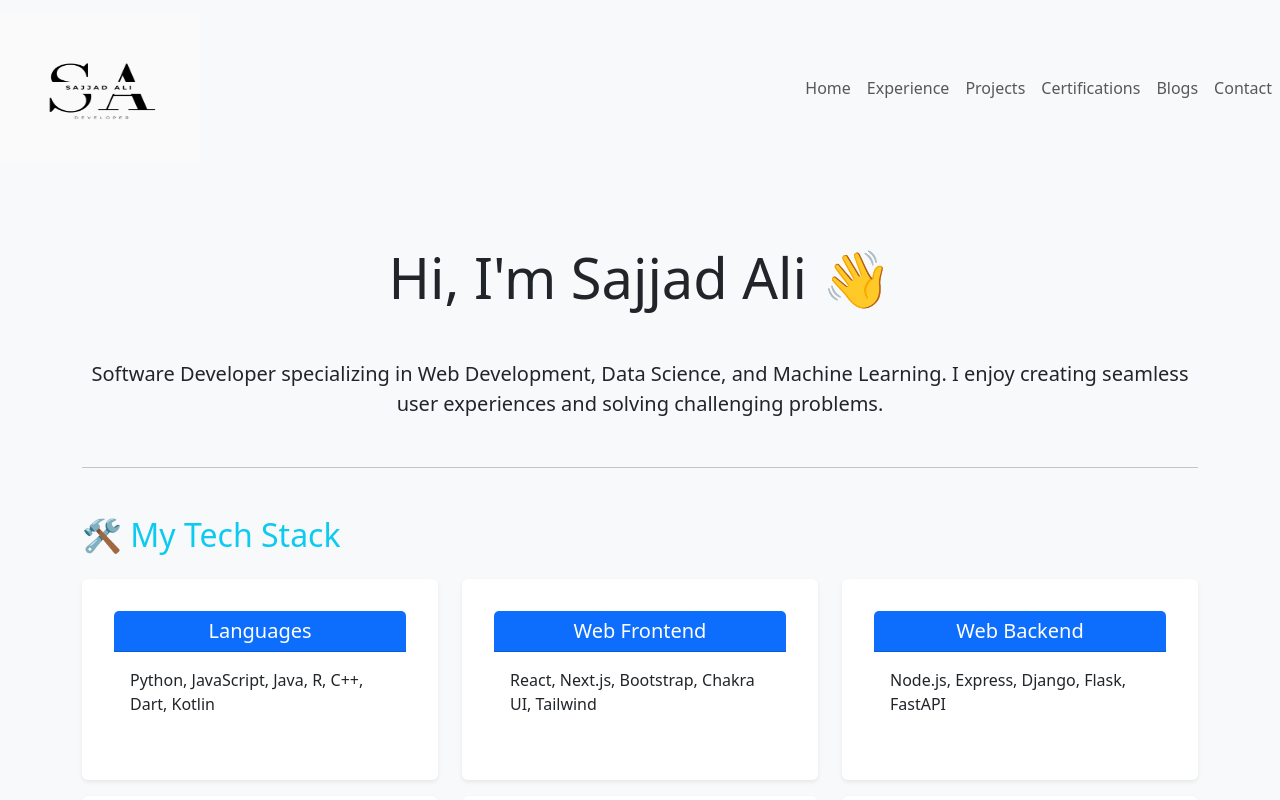
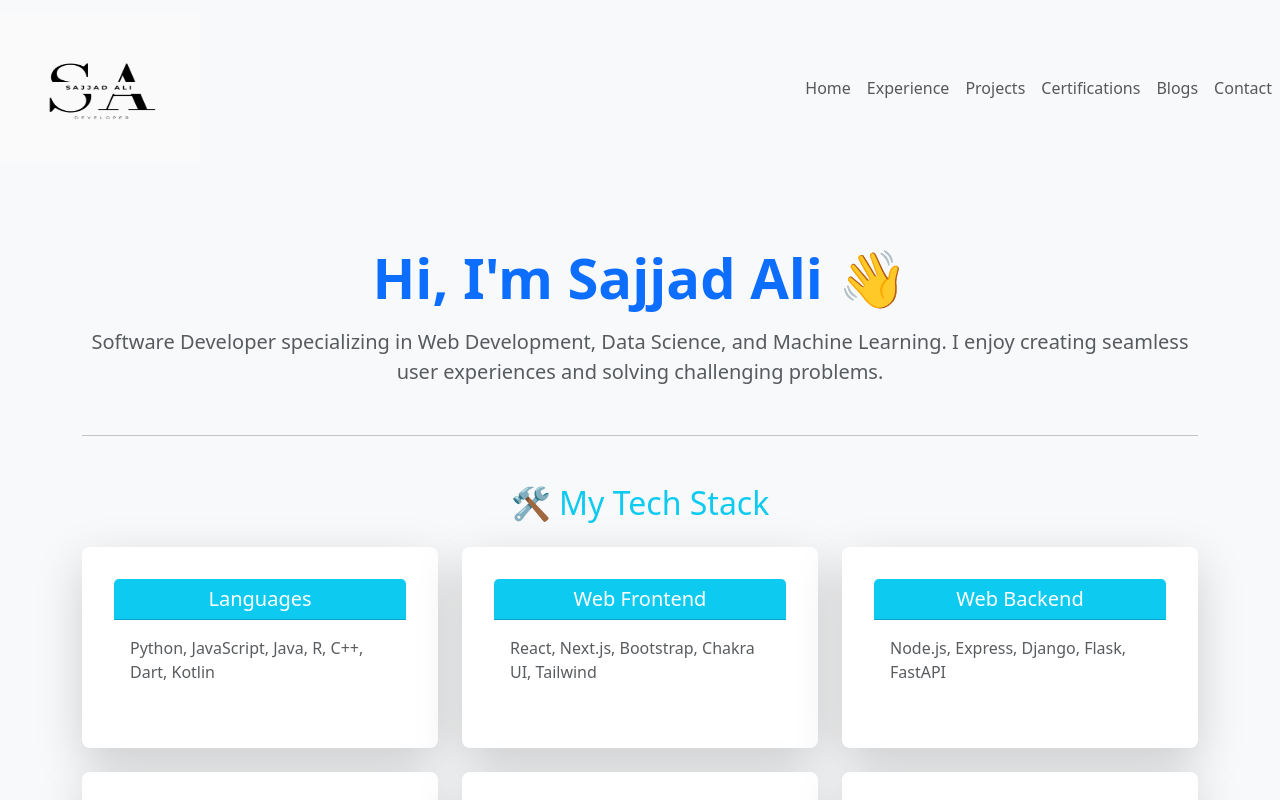
Before and after one commit to SajjadAli54/sajjadali, a React (Vite) app: page / in a window 1280 px wide. Shown: the top 800 px of the page. Built offline with nearby package versions, Linux system fonts and the light colour scheme.

Commit message:
Updated home page

```diff
--- a/package.json
+++ b/package.json
@@ -13,6 +13,7 @@
     "preview": "vite preview"
   },
   "dependencies": {
+    "animate.css": "^4.1.1",
     "bootstrap": "^5.3.3",
     "bootstrap-icons": "^1.11.3",
     "react": "^18.3.1",
--- a/src/main.jsx
+++ b/src/main.jsx
@@ -5,6 +5,7 @@ import App from "./App.jsx";
 
 import "bootstrap/dist/css/bootstrap.min.css";
 import "bootstrap-icons/font/bootstrap-icons.css";
+import "animate.css";
 
 createRoot(document.getElementById("root")).render(
   <StrictMode>
--- a/src/pages/home.jsx
+++ b/src/pages/home.jsx
@@ -8,17 +8,23 @@ export default function Home() {
   return (
     <section id="about" className="py-5 bg-light">
       <div className="container">
-        <h1 className="text-center display-4 mb-5">Hi, I'm Sajjad Ali 👋</h1>
-        <p className="text-center lead">
-          Software Developer specializing in Web Development, Data Science, and
-          Machine Learning. I enjoy creating seamless user experiences and
-          solving challenging problems.
-        </p>
+        {/* Introduction */}
+        <div className="text-center mb-5">
+          <h1 className="display-4 fw-bold text-primary mb-3 animate__animated animate__fadeIn">
+            Hi, I'm Sajjad Ali 👋
+          </h1>
+          <p className="lead text-muted mb-4">
+            Software Developer specializing in Web Development, Data Science,
+            and Machine Learning. I enjoy creating seamless user experiences and
+            solving challenging problems.
+          </p>
+        </div>
+
         <hr className="my-5" />
 
         {/* Tech Stack */}
         <div className="mb-5">
-          <h2 className="text-info mb-4">🛠️ My Tech Stack</h2>
+          <h2 className="text-info mb-4 text-center">🛠️ My Tech Stack</h2>
           <div className="row">
             {[
               {
@@ -54,19 +60,25 @@ export default function Home() {
                 items: "Firebase, Vercel, Heroku, Netlify",
               },
             ].map((tech, index) => (
-              <div className="col-md-6 col-lg-4 mb-3" key={index}>
-                <div className="card shadow-sm h-100 border-0">
-                  <div className="card-header bg-primary text-white">
+              <div className="col-md-6 col-lg-4 mb-4" key={index}>
+                <div className="card shadow-lg h-100 border-0 rounded-3">
+                  <div className="card-header bg-info text-white">
                     <h5 className="card-title mb-0">{tech.category}</h5>
                   </div>
                   <div className="card-body">
-                    <p>{tech.items}</p>
+                    <p className="text-muted">{tech.items}</p>
                   </div>
                 </div>
               </div>
             ))}
           </div>
         </div>
+
+        {/* Education */}
+        <Education />
+
+        {/* Jobs */}
+        <Jobs />
       </div>
     </section>
   );
```
Also changed, not shown: 1 other file (tests, documents, lock files or other folders).
